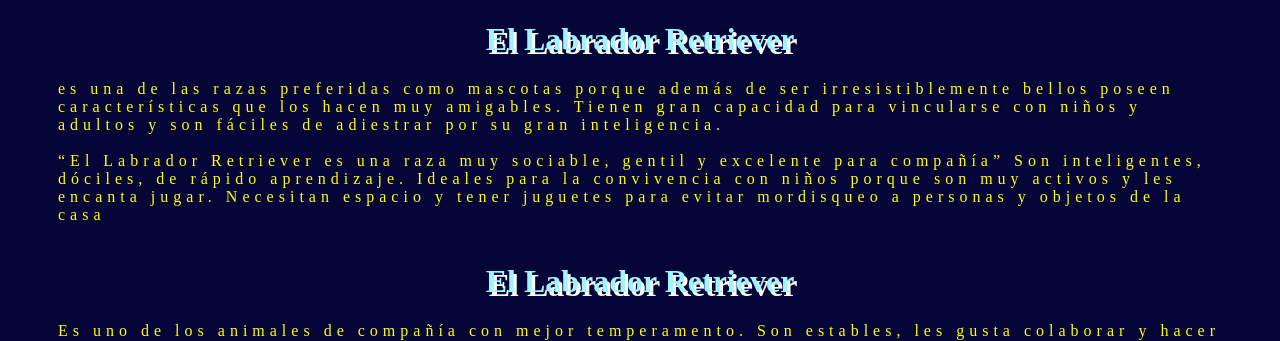
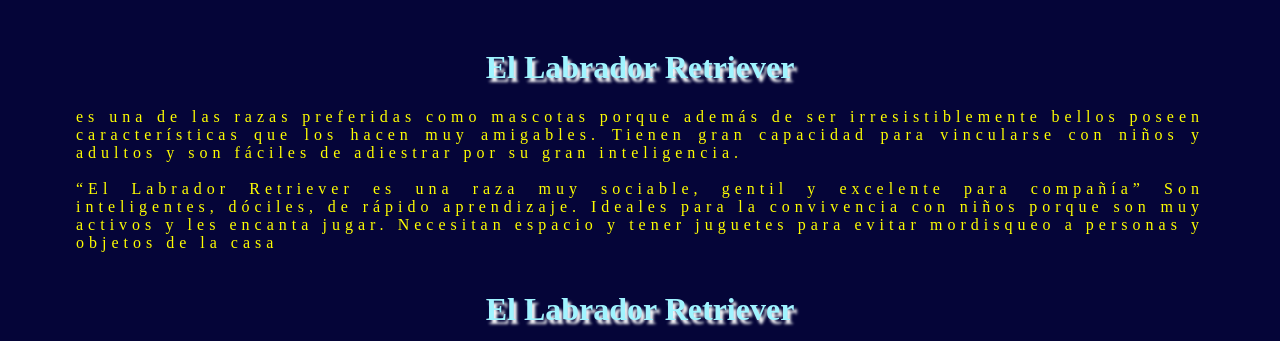
Before and after one commit to FutureSkillMH/pruebagit, a plain HTML site: page index.html in a window 1280 px wide. Shown: the top 341 px of the page. Drawn offline with Linux system fonts and the light colour scheme.

Commit message:
modifics el estilo de texto

```diff
--- a/index.html
+++ b/index.html
@@ -7,7 +7,7 @@
     <title>Document</title>
     <link rel="stylesheet" href="./styles/CSS.css">
 </head>
-<body>
+<body><div class="orden">
     <h1>El Labrador Retriever</h1>
     <p> es una de las razas preferidas como
          mascotas porque además de ser irresistiblemente bellos poseen
@@ -36,5 +36,6 @@
     <img src="https://picsum.photos/id/238/300/300" alt="">
     <img src="https://picsum.photos/id/237/300/300" alt="">
     <img src="https://picsum.photos/id/240/300/300" alt="">
+</div>
 </body>
 </html>
--- a/styles/CSS.css
+++ b/styles/CSS.css
@@ -5,7 +5,7 @@ body{
 h1{
 
     color: rgb(160, 244, 255);
-    text-shadow: 3px 4px white;
+    text-shadow: 3px 4px 3px white;
     text-align: center;
 }
 p{
@@ -16,3 +16,8 @@ p{
 img{
     margin: 15px;
 }
+.orden {
+
+    text-align:justify;
+    padding:20px 18px;
+}
```
